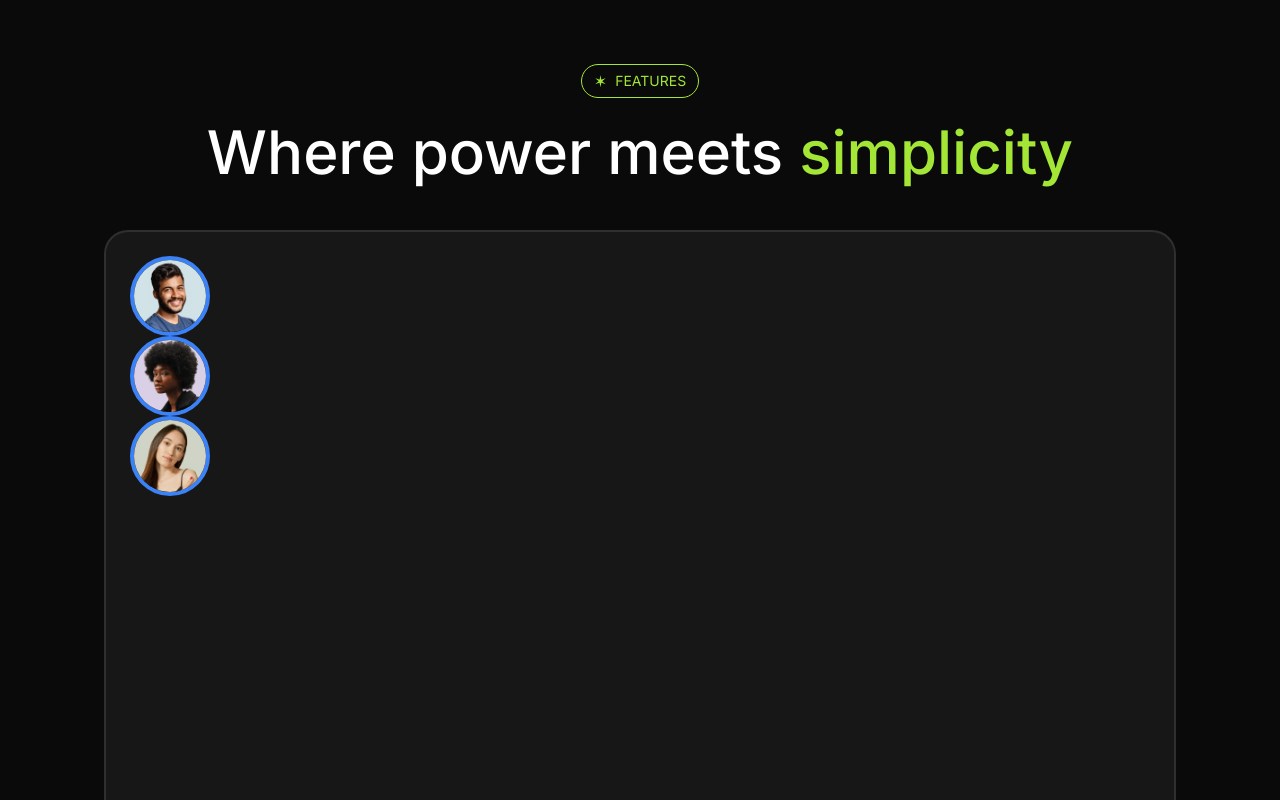
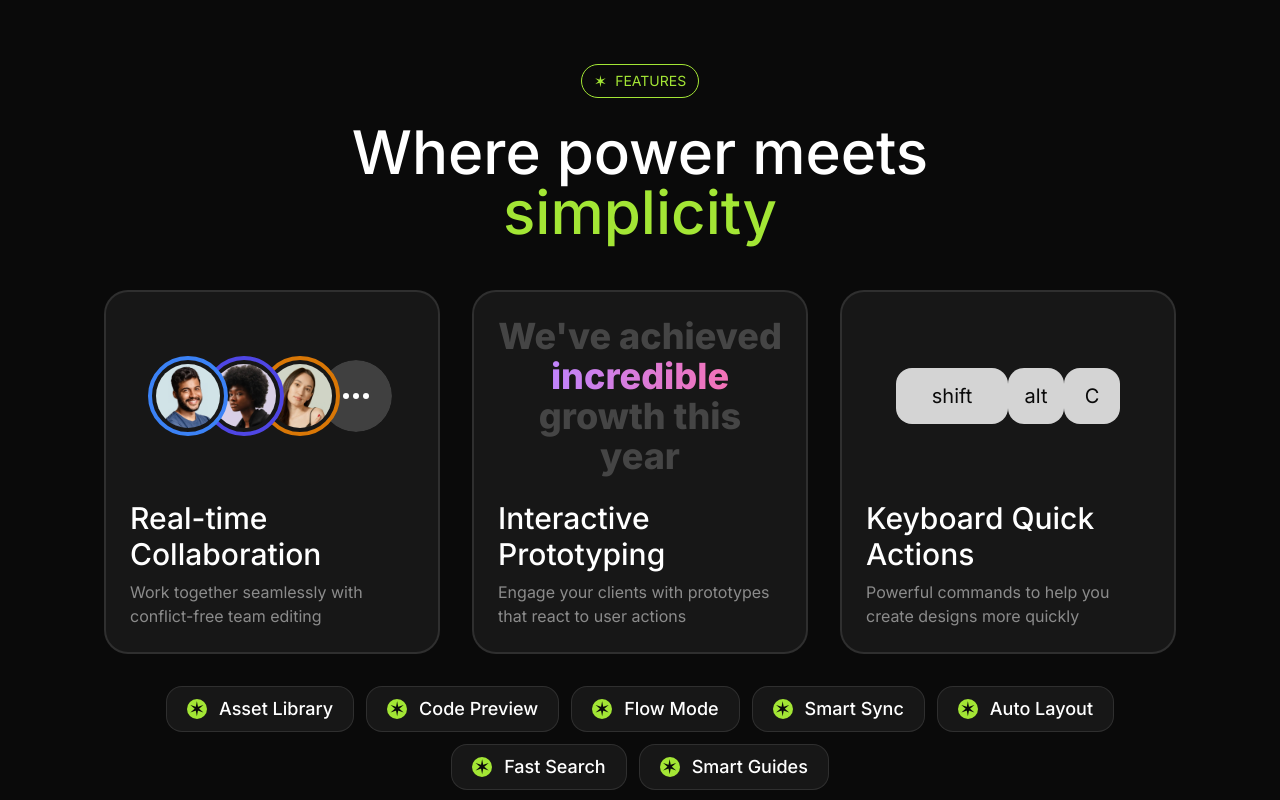
Before and after one commit to JoyBrar2001/SaaS-Landing-Page-5, a Next.js app: page / in a window 1280 px wide. Shown: the part 2060-2860 px from the top of the page. Built offline with nearby package versions, Linux system fonts and the light colour scheme.

Commit message:
Features section done

```diff
--- a/src/components/FeatureCard.tsx
+++ b/src/components/FeatureCard.tsx
@@ -1,14 +1,19 @@
 import React from "react";
+import { twMerge } from "tailwind-merge";
 
 export default function FeatureCard(props: {
   title: string;
   description: string;
   children?: React.ReactNode;
+  className?: string;
 }) {
-  const { title, description, children } = props;
+  const { title, description, children, className } = props;
 
   return (
-    <div className="bg-neutral-900 border-white/10 border-2 p-6 rounded-3xl">
+    <div className={twMerge(
+      "bg-neutral-900 border-white/10 border-2 p-6 rounded-3xl",
+      className
+    )}>
       <div className="aspect-video">
         {children}
       </div>
--- /dev/null
+++ b/src/components/Key.tsx
@@ -0,0 +1,18 @@
+import { HTMLAttributes } from "react";
+import { twMerge } from "tailwind-merge";
+
+export default function Key(props: HTMLAttributes<HTMLDivElement>) {
+  const { className, children, ...otherProps } = props;
+
+  return (
+    <div
+      className={twMerge(
+        "size-14 bg-neutral-300 inline-flex items-center justify-center rounded-2xl text-xl text-neutral-950",
+        className,
+      )}
+      {...otherProps}
+    >
+      {children}
+    </div>
+  );
+}
--- a/src/sections/Features.tsx
+++ b/src/sections/Features.tsx
@@ -6,6 +6,7 @@ import avatar2 from "@/assets/images/avatar-lula-meyers.jpg";
 import avatar3 from "@/assets/images/avatar-florence-shaw.jpg";
 import Image from "next/image";
 import Avatar from "@/components/Avatar";
+import Key from "@/components/Key";
 
 const features = [
   "Asset Library",
@@ -27,38 +28,50 @@ export default function Features() {
           </Tag>
         </div>
 
-        <h2 className="text-6xl font-medium text-center mt-6">
+        <h2 className="text-6xl font-medium text-center mt-6 max-w-2xl mx-auto">
           Where power meets{" "}
           <span className="text-lime-400">
             simplicity
           </span>
         </h2>
 
-        <div className="mt-12 grid grid-cols-1 gap-8">
+        <div className="mt-12 grid grid-cols-1 md:grid-cols-4 lg:grid-cols-3 gap-8">
           <FeatureCard
             title="Real-time Collaboration"
             description="Work together seamlessly with conflict-free team editing"
+            className="col-span-2 lg:col-span-1"
           >
-            <div>
-              <Avatar>
+            <div className="aspect-video flex justify-center items-center">
+              <Avatar className="z-40 p-1 bg-neutral-900">
                 <Image
                   src={avatar1}
                   alt="Avatar 1"
+                  className="rounded-full"
                 />
               </Avatar>
 
-              <Avatar>
+              <Avatar className="z-30 -ml-6 border-indigo-600 p-1 bg-neutral-900">
                 <Image
                   src={avatar2}
                   alt="Avatar 2"
+                  className="rounded-full"
                 />
               </Avatar>
 
-              <Avatar>
+              <Avatar className="z-20 -ml-6 border-amber-600 p-1 bg-neutral-900">
                 <Image
                   src={avatar3}
                   alt="Avatar 3"
+                  className="rounded-full"
                 />
+              </Avatar>
+
+              <Avatar className="-ml-6 border-transparent">
+                <div className="size-full bg-neutral-700 rounded-full inline-flex justify-center items-center gap-1">
+                  {Array.from({ length: 3 }).map((_, i) => (
+                    <span className="size-1.5 rounded-full bg-white inline-flex" key={i} />
+                  ))}
+                </div>
               </Avatar>
             </div>
           </FeatureCard>
@@ -66,24 +79,43 @@ export default function Features() {
           <FeatureCard
             title="Interactive Prototyping"
             description="Engage your clients with prototypes that react to user actions"
+            className="col-span-2 lg:col-span-1"
           >
-
+            <div className="aspect-video flex items-center justify-center">
+              <p className="text-4xl font-extrabold text-white/20 text-center">
+                We&apos;ve achieved{" "}
+                <span className="bg-gradient-to-r from-purple-400 to-pink-400 bg-clip-text text-transparent">
+                  incredible{" "}
+                </span>
+                growth this year
+              </p>
+            </div>
           </FeatureCard>
 
           <FeatureCard
             title="Keyboard Quick Actions"
             description="Powerful commands to help you create designs more quickly"
+            className="col-span-2 lg:col-span-1 md:col-start-2 lg:col-start-auto"
           >
-
+            <div className="aspect-video flex items-center justify-center">
+              <Key className="w-28">shift</Key>
+              <Key>alt</Key>
+              <Key>C</Key>
+            </div>
           </FeatureCard>
         </div>
 
-        <div>
+        <div className="mt-8 flex flex-wrap gap-3 justify-center">
           {features.map((feature) => (
-            <div key={feature}>
-              <span></span>
+            <div
+              className="bg-neutral-900 border border-white/10 inline-flex px-3 md:px-5 py-1.5 md:py-2 rounded-2xl gap-3 items-center"
+              key={feature}
+            >
+              <span className="bg-lime-400 text-neutral-950 size-5 rounded-full inline-flex items-center justify-center text-xl">
+                &#10038;
+              </span>
 
-              <span>
+              <span className="font-medium text-base md:text-lg">
                 {feature}
               </span>
             </div>
```
